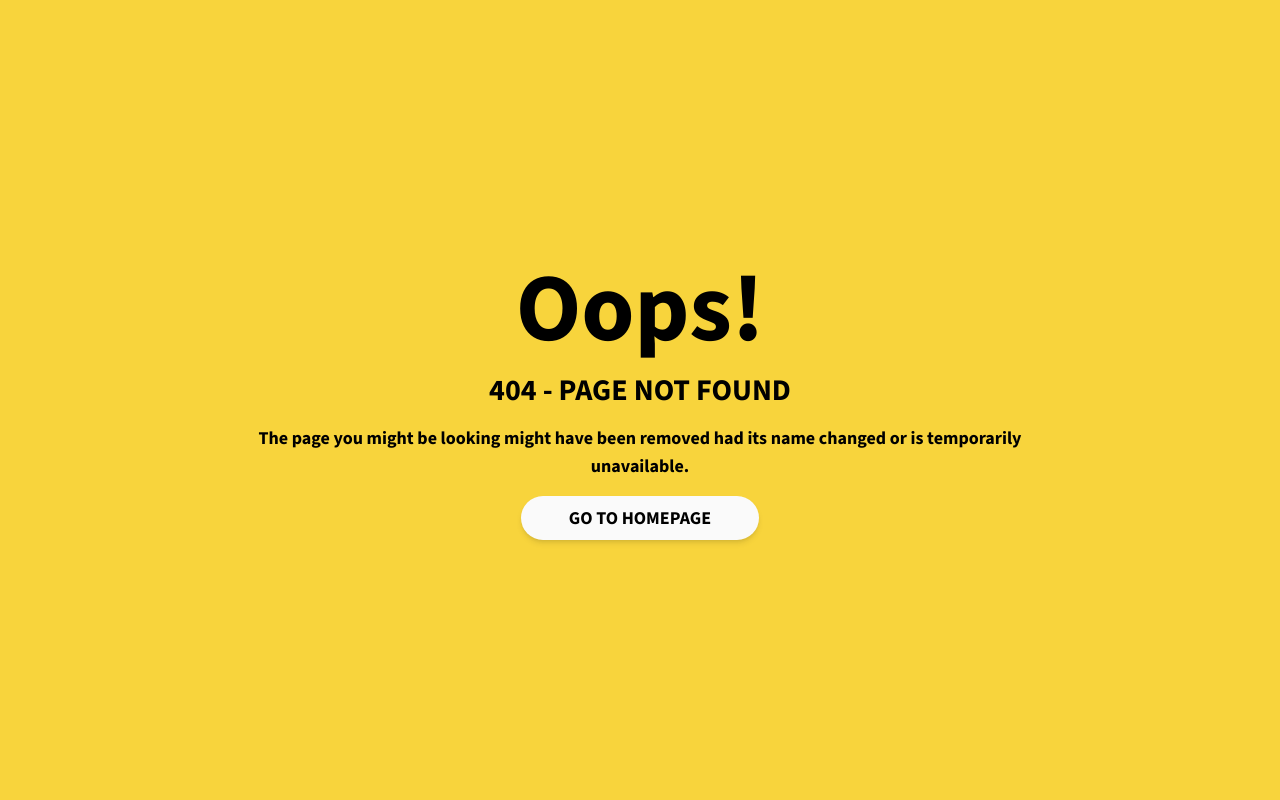
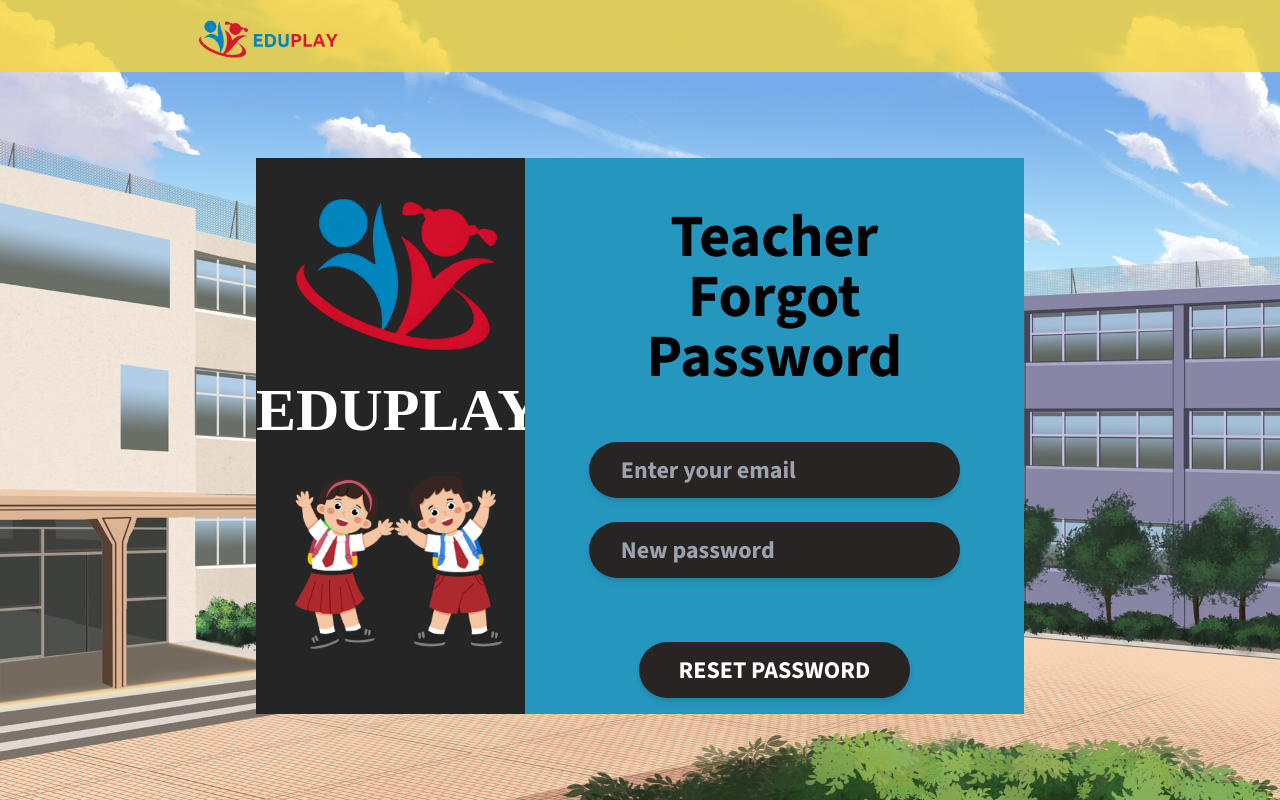
Before and after one commit to ReiTony/EduPlay-main, a React (Vite) app in the folder Client/: page /teacher/forgot-password in a window 1280 px wide. Before the commit this address had no page. Built offline with nearby package versions, Linux system fonts and the light colour scheme; a web font is replaced by a local one.

Commit message:
add forgot-password page

```diff
--- a/Client/src/App.jsx
+++ b/Client/src/App.jsx
@@ -42,6 +42,7 @@
 import Teacher_CustomAssessmentAnalysis from "./component/Teacher_CustomAssessmentAnalysis";
 import Teacher_LearningGroup from "./component/Teacher_LearningGroup";
 import Teacher_LearningGroupStudent from "./component/Teacher_LearningGroupStudent";
+import Teacher_ForgotPassword from "./component/Teacher_ForgotPassword";
 
 const queryClient = new QueryClient();
 
@@ -77,6 +78,7 @@
             {/* Teacher Routes */}
             <Route path="/teacher/login" element={<TeacherLogin />} />
             <Route path="/teacher/signUp" element={<TeacherSignUp />} />
+            <Route path="/teacher/forgot-password" element={<Teacher_ForgotPassword />} />
             <Route path="/teacher/send-email" element={<Teacher_Send_Email />} />
             <Route path="/teacher/enter-code" element={<Teacher_Enter_Code />} />
             <Route path="/teacher/reset-password" element={<Teacher_Reset_Password />} />
--- a/Client/src/component/TeacherLogin.jsx
+++ b/Client/src/component/TeacherLogin.jsx
@@ -1,5 +1,5 @@
 import { useState, useEffect } from "react";
-import { Link, useNavigate } from "react-router-dom";
+import { useNavigate } from "react-router-dom";
 import logo from "../assets/logo.png";
 import boygirl from "../assets/BoyAndGirl.png";
 import { useFormik } from "formik";
@@ -19,9 +19,9 @@
   const onSubmit = async (values, setSubmitting) => {
     try {
       const res = await axios.post(`${import.meta.env.VITE_API}teacher/login`, { email: values.TeacherEmail, password: values.TeacherPassword }, { withCredentials: true });
-      localStorage.setItem("userId", res.data.user.user.userId)
-      localStorage.setItem("userType", "teacher")
-      navigate("/teacher")
+      localStorage.setItem("userId", res.data.user.user.userId);
+      localStorage.setItem("userType", "teacher");
+      navigate("/teacher");
     } catch (error) {
       alert(error.message);
     } finally {
@@ -98,12 +98,12 @@
                 </label>
               </div>
               <div>
-                <Link to="/Teacher_Send_Email" className="inline-block text-lg font-bold underline align-baseline text-neutral-800 hover:text-blue-800">
+                <button className="inline-block text-lg font-bold underline align-baseline text-neutral-800 hover:text-blue-800" type="button" onClick={() => navigate("/teacher/forgot-password")}>
                   Forgot Password?
-                </Link>
+                </button>
               </div>
             </div>
-            <button className="px-12 py-3 mt-4 text-2xl font-bold text-center text-white placeholder-white bg-black rounded-full shadow-lg font-sourceSans3 hover:shadow-green-400" type="submit" disabled={isSubmitting}>
+            <button type="submit" className="px-12 py-3 mt-4 text-2xl font-bold text-center text-white placeholder-white bg-black rounded-full shadow-lg font-sourceSans3 hover:shadow-green-400" disabled={isSubmitting}>
               {isSubmitting ? "SIGNING IN..." : "SIGN IN"}
             </button>
           </form>
--- /dev/null
+++ b/Client/src/component/Teacher_ForgotPassword.jsx
@@ -0,0 +1,57 @@
+import { useState } from "react";
+import { useNavigate } from "react-router-dom";
+import axios from "axios";
+import NavBar from "./NavBar";
+import logo from "../assets/logo.png";
+import boygirl from "../assets/BoyAndGirl.png";
+
+function Teacher_ForgotPassword() {
+  const navigate = useNavigate();
+  const [email, setEmail] = useState("");
+  const [newPassword, setNewPassword] = useState("");
+
+  const handleResetPassword = async (e) => {
+    e.preventDefault();
+    await axios
+      .post(`${import.meta.env.VITE_API}teacher/reset-password`, { email, newPassword })
+      .then(() => navigate("/teacher/login"))
+      .catch(() => alert("Email does not exist!"));
+  };
+
+  return (
+    <>
+      <div className="flex flex-col justify-between min-h-screen background">
+        <NavBar />
+        <main className="w-[80%] md:w-[80%] lg:w-[70%] xl:w-[60%] text-center grid lg:grid-cols-[35%_65%] m-auto">
+          <div className="grid grid-rows-[40%_15%_35%] text-white bg-[#252525]">
+            <div className="flex items-center justify-center">
+              <img className="object-cover w-fit h-[90%] m-0" src={logo} alt="Logo" />
+            </div>
+            <div>
+              <h1 className="text-6xl font-bold font-reemkufifont">EDUPLAY</h1>
+            </div>
+            <div className="flex items-center justify-center">
+              <img className="object-cover w-fit h-[90%]" src={boygirl} alt="Logo" />
+            </div>
+          </div>
+          <form className="bg-[#2596be] flex flex-col gap-6 justify-center items-center px-16 py-4 font-sourceSans3">
+            <h2 className="my-8 text-6xl font-extrabold px-14">Teacher Forgot Password</h2>
+            <input type="text" className="bg-[#282424] w-full shadow-md rounded-full font-semibold text-2xl text-white px-8 py-3" placeholder="Enter your email" value={email} onChange={(e) => setEmail(e.target.value)} />
+            <input
+              type="password"
+              className="bg-[#282424] w-full shadow-md rounded-full font-semibold text-2xl text-white px-8 py-3"
+              placeholder="New password"
+              value={newPassword}
+              onChange={(e) => setNewPassword(e.target.value)}
+            />
+            <button type="submit" className="bg-[#282424] rounded-full shadow-md text-white text-2xl font-bold px-10 py-3 mt-10 hover:brightness-90" onClick={handleResetPassword}>
+              RESET PASSWORD
+            </button>
+          </form>
+        </main>
+      </div>
+    </>
+  );
+}
+
+export default Teacher_ForgotPassword;
```
